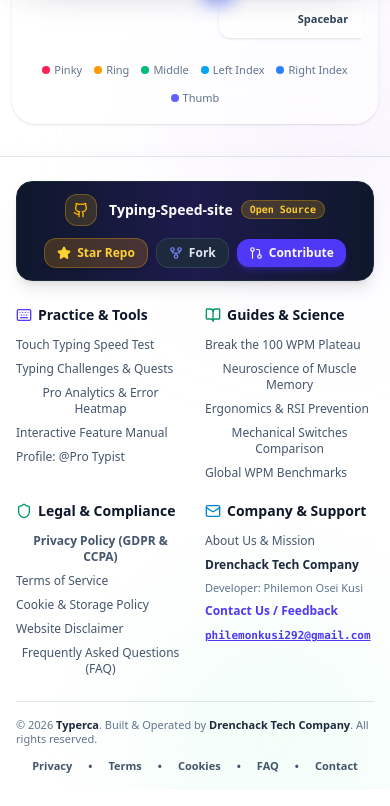
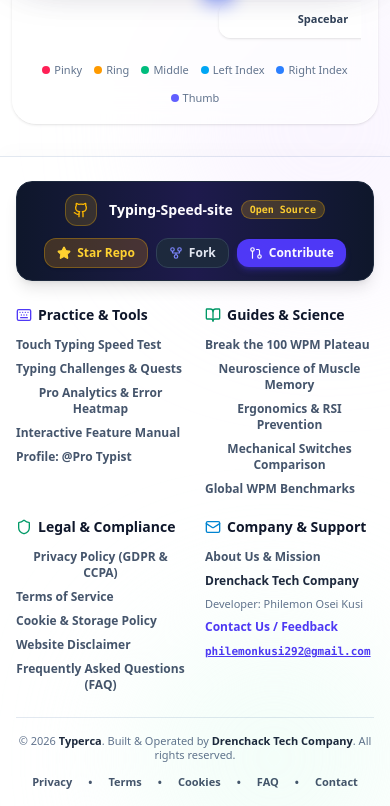
Before and after one commit to Philemon12421/Typing-Speed-site, a React (Vite) app: page / in a window 390 px wide. Shown: the part 873-1679 px from the top of the page. Built offline with nearby package versions, Linux system fonts and the light colour scheme.

Commit message:
Update Footer.tsx

```diff
--- a/src/components/Footer.tsx
+++ b/src/components/Footer.tsx
@@ -77,15 +77,15 @@
         </div>
 
         {/* 4-Column Semantic Links Grid */}
-        <div className="grid grid-cols-2 md:grid-cols-4 gap-5 sm:gap-6">
+        <div className="grid grid-cols-2 sm:grid-cols-4 gap-5 sm:gap-6">
 
           {/* Column 1: Core Tools */}
-          <div className="space-y-3">
+          <div className="space-y-3 min-w-0">
             <h4 className="font-extrabold text-slate-900 text-sm flex items-center gap-1.5">
-              <Keyboard className="w-4 h-4 text-indigo-600" />
+              <Keyboard className="w-4 h-4 text-indigo-600 shrink-0" />
               <span>Practice & Tools</span>
             </h4>
-            <ul className="space-y-2 text-slate-600 font-medium">
+            <ul className="space-y-2 text-slate-600 font-semibold">
               <li>
                 <button onClick={() => { setActiveTab('test'); window.scrollTo({ top: 0, behavior: 'smooth' }); }} className="hover:text-indigo-600 transition-colors">
                   Touch Typing Speed Test
@@ -107,7 +107,7 @@
                 </button>
               </li>
               <li>
-                <button onClick={onOpenRegisterModal} className="hover:text-indigo-600 transition-colors">
+                <button onClick={onOpenRegisterModal} className="hover:text-indigo-600 transition-colors truncate block max-w-full text-left">
                   {userName ? `Profile: @${userName}` : 'Claim Username'}
                 </button>
               </li>
@@ -115,12 +115,12 @@
           </div>
 
           {/* Column 2: Guides & Articles */}
-          <div className="space-y-3">
+          <div className="space-y-3 min-w-0">
             <h4 className="font-extrabold text-slate-900 text-sm flex items-center gap-1.5">
-              <BookOpen className="w-4 h-4 text-emerald-600" />
+              <BookOpen className="w-4 h-4 text-emerald-600 shrink-0" />
               <span>Guides & Science</span>
             </h4>
-            <ul className="space-y-2 text-slate-600 font-medium">
+            <ul className="space-y-2 text-slate-600 font-semibold">
               <li>
                 <button onClick={() => navigateToGuideSubTab('blog')} className="hover:text-indigo-600 transition-colors">
                   Break the 100 WPM Plateau
@@ -150,14 +150,14 @@
           </div>
 
           {/* Column 3: Legal & Trust (AdSense Essentials) */}
-          <div className="space-y-3">
+          <div className="space-y-3 min-w-0">
             <h4 className="font-extrabold text-slate-900 text-sm flex items-center gap-1.5">
-              <Shield className="w-4 h-4 text-emerald-600" />
+              <Shield className="w-4 h-4 text-emerald-600 shrink-0" />
               <span>Legal & Compliance</span>
             </h4>
-            <ul className="space-y-2 text-slate-600 font-medium">
+            <ul className="space-y-2 text-slate-600 font-semibold">
               <li>
-                <button onClick={() => navigateToGuideSubTab('privacy')} className="hover:text-indigo-600 font-semibold transition-colors flex items-center gap-1">
+                <button onClick={() => navigateToGuideSubTab('privacy')} className="hover:text-indigo-600 transition-colors flex items-center gap-1">
                   <span>Privacy Policy (GDPR & CCPA)</span>
                 </button>
               </li>
@@ -185,12 +185,12 @@
           </div>
 
           {/* Column 4: Company & Support */}
-          <div className="space-y-3">
+          <div className="space-y-3 min-w-0">
             <h4 className="font-extrabold text-slate-900 text-sm flex items-center gap-1.5">
-              <Mail className="w-4 h-4 text-sky-600" />
+              <Mail className="w-4 h-4 text-sky-600 shrink-0" />
               <span>Company & Support</span>
             </h4>
-            <ul className="space-y-2 text-slate-600 font-medium">
+            <ul className="space-y-2 text-slate-600 font-semibold">
               <li>
                 <button onClick={() => navigateToGuideSubTab('about')} className="hover:text-indigo-600 transition-colors">
                   About Us & Mission
@@ -200,7 +200,7 @@
                 <span className="text-slate-800 font-bold block">Drenchack Tech Company</span>
               </li>
               <li>
-                <span className="text-slate-500 block text-[11px]">Developer: Philemon Osei Kusi</span>
+                <span className="text-slate-500 block text-[11px] font-medium">Developer: Philemon Osei Kusi</span>
               </li>
               <li>
                 <button onClick={onOpenContactModal} className="hover:text-indigo-700 font-bold transition-colors flex items-center gap-1 text-indigo-600">
@@ -208,7 +208,7 @@
                 </button>
               </li>
               <li>
-                <a href="mailto:philemonkusi292@gmail.com" className="text-indigo-600 hover:text-indigo-800 font-mono text-[11px] font-semibold underline">
+                <a href="mailto:philemonkusi292@gmail.com" className="text-indigo-600 hover:text-indigo-800 font-mono text-[11px] font-semibold underline break-all">
                   philemonkusi292@gmail.com
                 </a>
               </li>
@@ -219,10 +219,10 @@
 
         {/* Bottom Bar with Copyright & Entity Notice */}
         <div className="border-t border-slate-200 pt-4 flex flex-col sm:flex-row items-center justify-between gap-3 text-slate-500 text-[11px]">
-          <div>
+          <div className="text-center sm:text-left font-medium">
             &copy; {new Date().getFullYear()} <strong className="text-slate-800">Typerca</strong>. Built & Operated by <strong className="text-slate-800">Drenchack Tech Company</strong>. All rights reserved.
           </div>
-          <div className="flex items-center gap-4 font-semibold text-slate-600">
+          <div className="flex flex-wrap items-center justify-center gap-x-4 gap-y-1 font-bold text-slate-600">
             <button onClick={() => navigateToGuideSubTab('privacy')} className="hover:text-indigo-600">Privacy</button>
             <span>•</span>
             <button onClick={() => navigateToGuideSubTab('terms')} className="hover:text-indigo-600">Terms</button>
```
